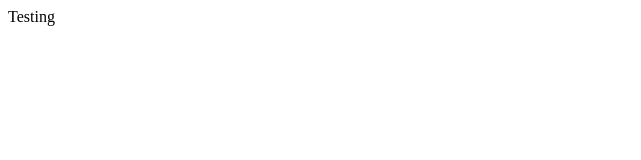
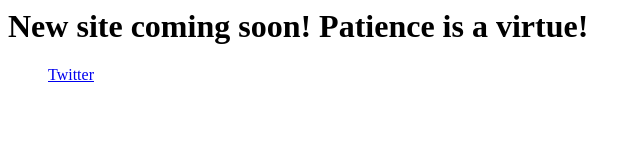
Before and after one commit to humidair1999/jkymarsh.github.io, a plain HTML site: page index.html in a window 1280 px wide. Shown: the whole page, without its empty margins (0-641 px from the left). Drawn offline with Linux system fonts and the light colour scheme.

Commit message:
Add a little html as a placeholder

```diff
--- a/index.html
+++ b/index.html
@@ -1,12 +1,18 @@
 <html>
 <head>
 
-<title>lol</title>
+<title>J. Ky Marsh - Front-End Developer</title>
 
 </head>
 
 <body>
-Testing
+    <h1>New site coming soon! Patience is a virtue!</h1>
+
+    <ul style="list-style-type: none;">
+        <li>
+            <a href="http://twitter.com/jkymarsh" target="_blank">Twitter</a>
+        </li>
+    </ul>
 </body>
 
 </html>
```
